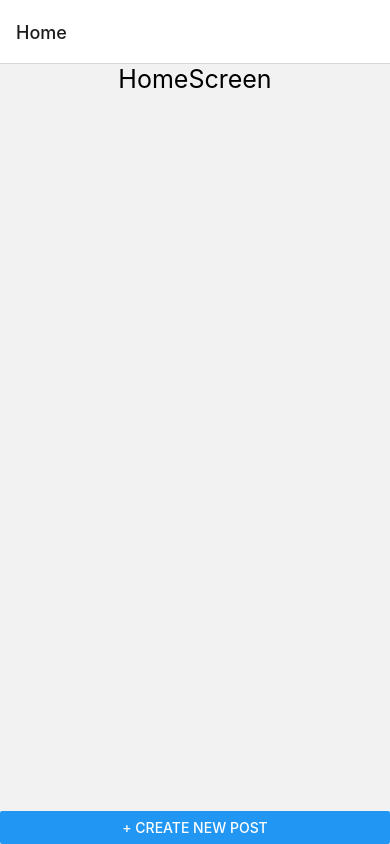
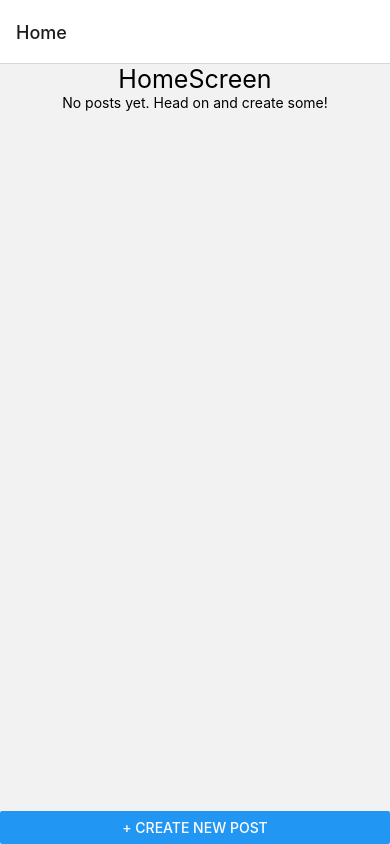
Before and after one commit to albertmirek/rn-blog, a React Native app: screen /Home in a window 390 px wide. Built offline with nearby package versions, Linux system fonts and the light colour scheme.

Commit message:
removed logs, comments, imports;slight changes

```diff
--- a/src/atoms/DescriptionCard.js
+++ b/src/atoms/DescriptionCard.js
@@ -1,5 +1,5 @@
 import React from 'react';
-import {View, Text, StyleSheet} from 'react-native';
+import {View, Text} from 'react-native';
 export function DescriptionCard({children}) {
   return (
     <View>
--- a/src/atoms/HeadingCard.js
+++ b/src/atoms/HeadingCard.js
@@ -1,6 +1,5 @@
 import React from 'react';
-import {View, Text, StyleSheet, TextInput} from 'react-native';
-import {windowWidth} from '../utils/Dimensions';
+import {Text} from 'react-native';
 export function HeadingCard({children}) {
   return <Text style={{}}>{children}</Text>;
 }
--- a/src/atoms/HeadingPost.js
+++ b/src/atoms/HeadingPost.js
@@ -1,5 +1,5 @@
 import React from 'react';
-import {View, Text, StyleSheet, TextInput} from 'react-native';
+import {TextInput} from 'react-native';
 import {windowWidth} from '../utils/Dimensions';
 export function HeadingPost({heading, onChange}) {
   return (
--- a/src/atoms/TextPost.js
+++ b/src/atoms/TextPost.js
@@ -1,5 +1,5 @@
 import React from 'react';
-import {View, Text, StyleSheet, TextInput} from 'react-native';
+import {TextInput} from 'react-native';
 import {windowWidth, windowHeight} from '../utils/Dimensions';
 export function TextPost({text, onChange}) {
   return (
--- a/src/molecules/PostCard.js
+++ b/src/molecules/PostCard.js
@@ -1,7 +1,7 @@
 import React from 'react';
 import {View, StyleSheet, TouchableOpacity} from 'react-native';
 import {HeadingCard, DescriptionCard, CreateButton} from '../atoms';
-import {windowHeight, windowWidth} from '../utils/Dimensions';
+import {windowWidth} from '../utils/Dimensions';
 
 export function PostCard({id, title, description, pressed}) {
   return (
--- a/src/navigation/HomeStack.js
+++ b/src/navigation/HomeStack.js
@@ -1,7 +1,6 @@
 import React from 'react';
 import {createNativeStackNavigator} from '@react-navigation/native-stack';
 import {HomeScreen, PostDetailScreen, CreatePostScreen} from '../screens';
-import {Button} from 'react-native';
 
 const Stack = createNativeStackNavigator();
 
--- a/src/navigation/PostsProvider.js
+++ b/src/navigation/PostsProvider.js
@@ -1,8 +1,6 @@
 import React, {createContext, useState} from 'react';
 
-export const PostsContext = createContext({
-  posts: [],
-});
+export const PostsContext = createContext({});
 
 export const PostsProvider = ({children}) => {
   const post = {
@@ -10,19 +8,7 @@ export const PostsProvider = ({children}) => {
     title: '',
     description: '',
   };
-  const [posts, setPosts] = useState([
-    // {
-    //   id: 1,
-    //   title: 'Title1',
-    //   description: 'LOREM IPSUM,ATDASD ASDASD ASD A',
-    // },
-    // {
-    //   id: 2,
-    //   title: 'Title2',
-    //   description:
-    //     'LOREM IPSUM,ATDASD ASDASD ASD ALOREM IPSUM,ATDASD ASDASD ASD A',
-    // },
-  ]);
+  const [posts, setPosts] = useState([]);
 
   return (
     <PostsContext.Provider
@@ -57,12 +43,6 @@ export const PostsProvider = ({children}) => {
           } else {
             post.id = 1;
             setPosts(prevPosts => [...prevPosts, post]);
-            // setPosts(...posts, [...posts, post]);
-            // console.log('empty');
-            // let arr = posts;
-            // arr.push(post);
-            // console.log(arr);
-            // setPosts(prevArray => [...prevArray, arr]);
           }
         },
       }}>
--- a/src/organisms/PostsList.js
+++ b/src/organisms/PostsList.js
@@ -1,5 +1,5 @@
 import React from 'react';
-import {ScrollView} from 'react-native';
+import {ScrollView, Text} from 'react-native';
 import {PostCard} from '../molecules';
 export function PostsList({posts, navigation}) {
   const clickOptionHandler = post => {
@@ -9,9 +9,11 @@ export function PostsList({posts, navigation}) {
       description: `${post.description}`,
     });
   };
+
   return (
     <ScrollView>
-      {posts.map(post => {
+      {posts.length != 0 ? (
+        posts.map(post => {
           return (
             <PostCard
               pressed={() => clickOptionHandler(post)}
@@ -20,7 +22,13 @@ export function PostsList({posts, navigation}) {
               description={post.description}
             />
           );
-      })}
+        })
+      ) : (
+        <Text style={{alignSelf: 'center'}}>
+          No posts yet. Head on and create some!
+        </Text>
+      )}
+      {}
     </ScrollView>
   );
 }
--- a/src/screens/PostDetailScreen.js
+++ b/src/screens/PostDetailScreen.js
@@ -1,8 +1,8 @@
 import React, {useState, useContext} from 'react';
-import {StyleSheet, Text, View, Button} from 'react-native';
-import {windowHeight, windowWidth} from '../utils/Dimensions';
+import {StyleSheet, View, Button} from 'react-native';
+
 import {PostsContext} from '../navigation/PostsProvider';
-import {HeadingPost, SubmitButton, TextPost, PostButton} from '../atoms';
+import {HeadingPost, TextPost} from '../atoms';
 
 export function PostDetailScreen({navigation, route}) {
   const {removePost, save, post} = useContext(PostsContext);
```
Also changed, not shown: src/screens/HomeScreen.js (+2 -8 lines). Lines whose indentation alone changed are shown as unchanged.
